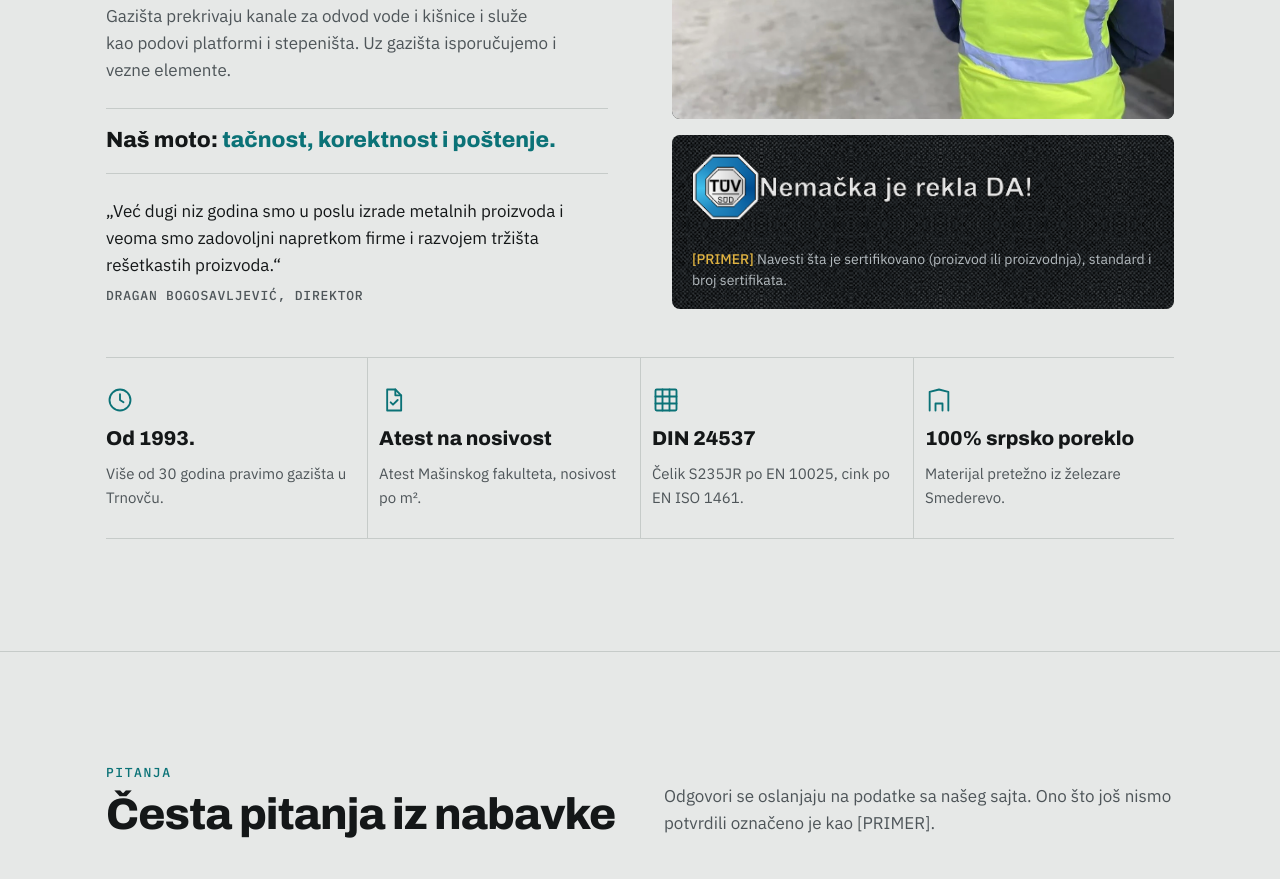
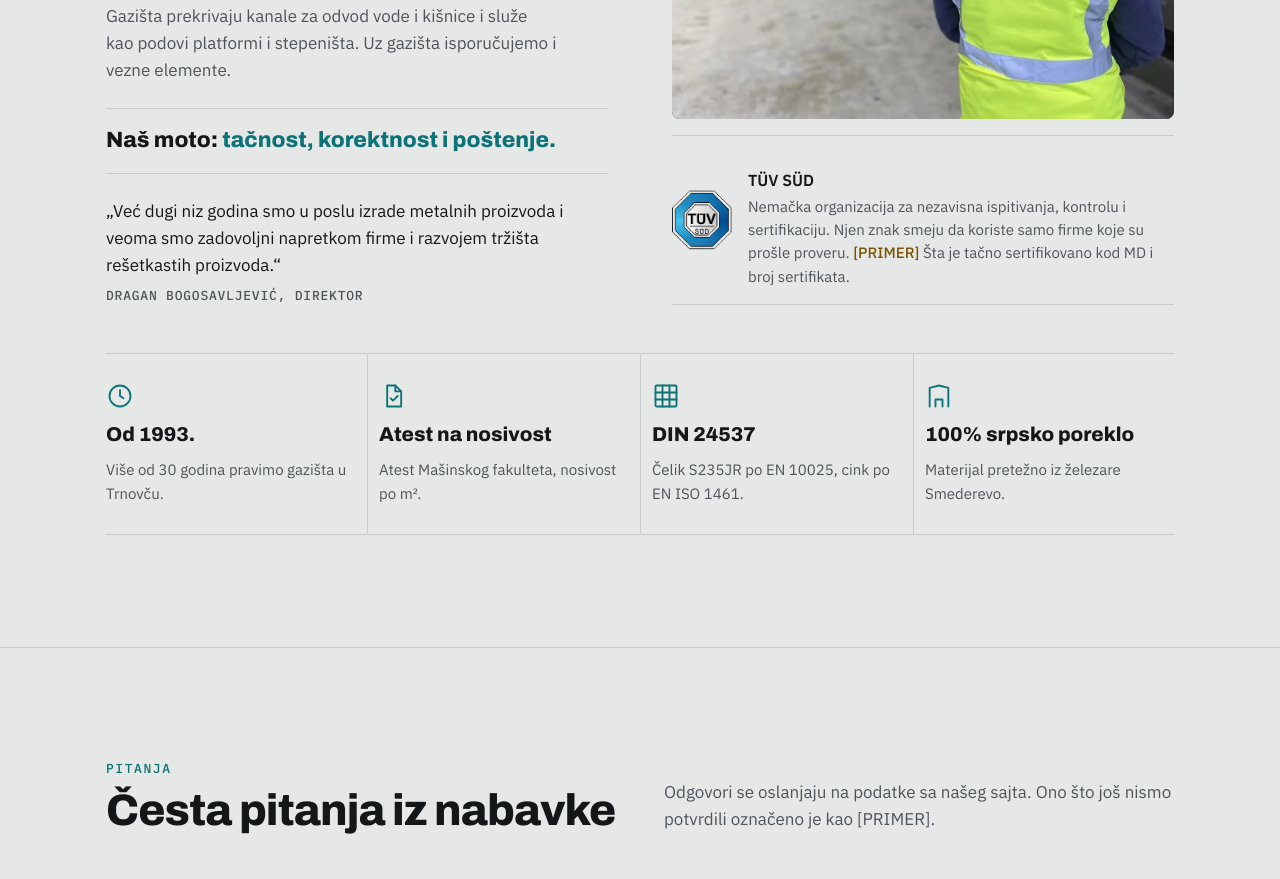
Before and after one commit to cze45/md-trnovce, a plain HTML site: page index.html in a window 1280 px wide. Shown: the part 3339-4218 px from the top of the page. Drawn offline with nearby package versions, Linux system fonts and the light colour scheme.

Commit message:
O nama: samo znak TÜV SÜD sa kratkim opisom
Co-Authored-By: Claude Sonnet 5.5 <noreply@anthropic.com>

```diff
--- a/index.html
+++ b/index.html
@@ -364,10 +364,11 @@ textarea.field{height:auto;min-height:120px;padding:12px 14px;resize:vertical;fl
 @media (min-width:768px){.dots{display:none}}
 @media (prefers-reduced-motion:reduce){.dots button::before{transition:none}}
 
-/* sertifikat TÜV SÜD u sekciji O nama (tamna podloga, jer je natpis beo) */
-.cert{margin-top:16px;border-radius:8px;padding:18px 20px;color:#EEF1F2;background-color:#1A1E21;background-image:url(images/tekstura.png);background-size:179px 179px;display:grid;gap:12px}
-.cert img{display:block;width:100%;max-width:340px;height:auto}
-.cert p{font-size:14px;line-height:1.5;color:#B3BABE;max-width:none}
+/* znak TÜV SÜD u sekciji O nama */
+.cert{margin-top:16px;display:grid;grid-template-columns:auto 1fr;gap:16px;align-items:center;padding:16px 0;border-top:1px solid var(--line);border-bottom:1px solid var(--line)}
+.cert img{display:block;width:60px;height:auto}
+.cert p{font-size:15px;line-height:1.55;color:var(--muted);max-width:none}
+.cert b{display:block;color:var(--ink);font-size:16px;margin-bottom:2px}
 @media (prefers-reduced-motion:reduce){.card img,.more,.faq summary svg{transition:none}.card:hover img{transform:none}}
 </style>
 
@@ -527,7 +528,7 @@ textarea.field{height:auto;min-height:120px;padding:12px 14px;resize:vertical;fl
       </div>
       <div>
         <div class="about-img"><img src="images/o-nama.webp" alt="Radnik MD u pogonu, prsluk sa natpisom MD proizvodnja gazišta" style="object-position: 50% 100%"></div>
-        <div class="cert"><img src="images/tuv-sud.png" alt="TÜV SÜD: Nemačka je rekla DA!" width="368" height="74"><p><span class="ex" style="color:#E0B341">[PRIMER]</span> Navesti šta je sertifikovano (proizvod ili proizvodnja), standard i broj sertifikata.</p></div>
+        <div class="cert"><img src="images/tuv-sud-znak.png" alt="TÜV SÜD" width="73" height="74"><p><b>TÜV SÜD</b>Nemačka organizacija za nezavisna ispitivanja, kontrolu i sertifikaciju. Njen znak smeju da koriste samo firme koje su prošle proveru. <span style="color:#7A5400;font-weight:500">[PRIMER]</span> Šta je tačno sertifikovano kod MD i broj sertifikata.</p></div>
 
       </div>
     </div>
```
Also changed, not shown: images/tuv-sud-znak.png (added), images/tuv-sud.png (deleted).
